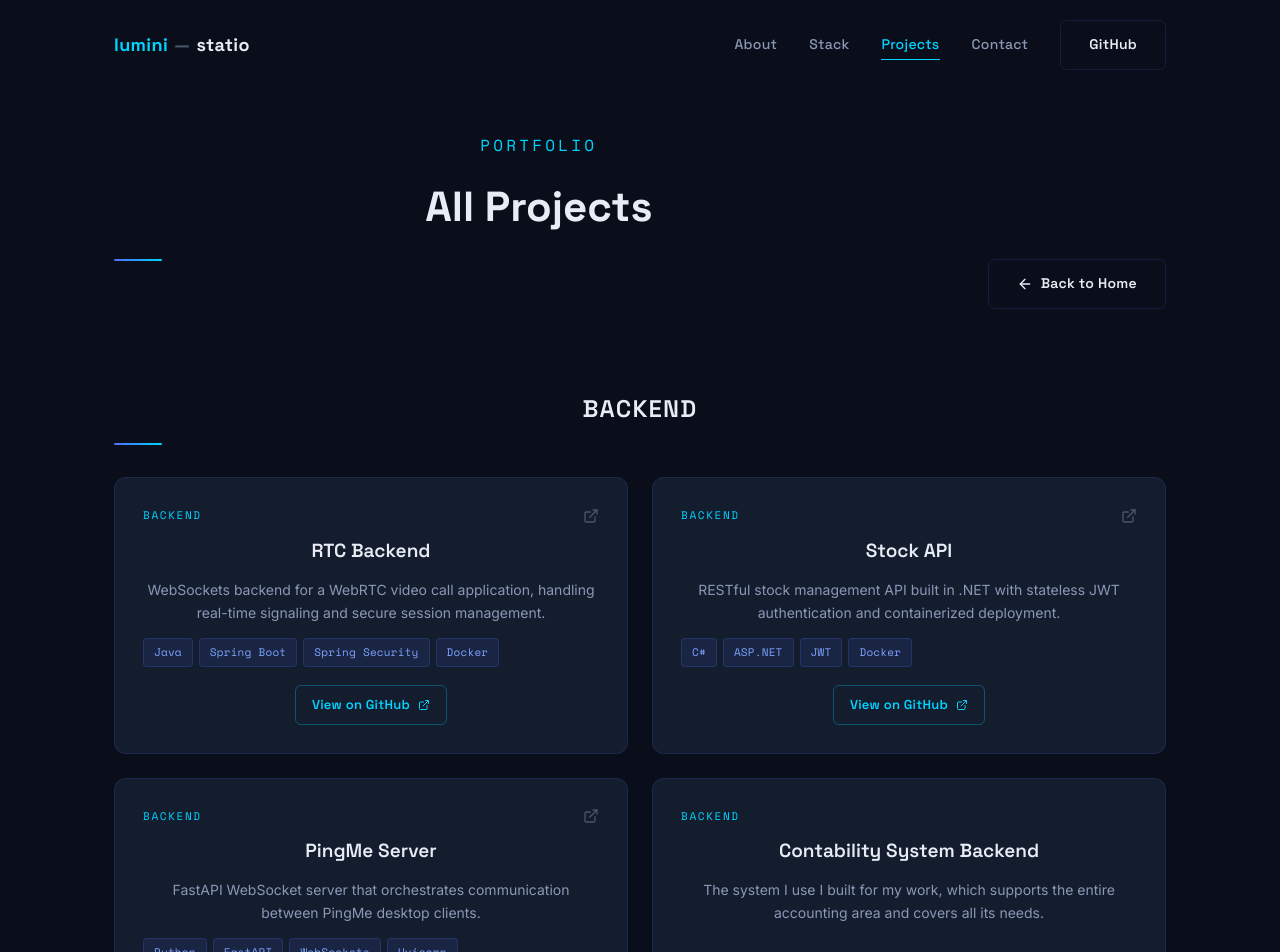
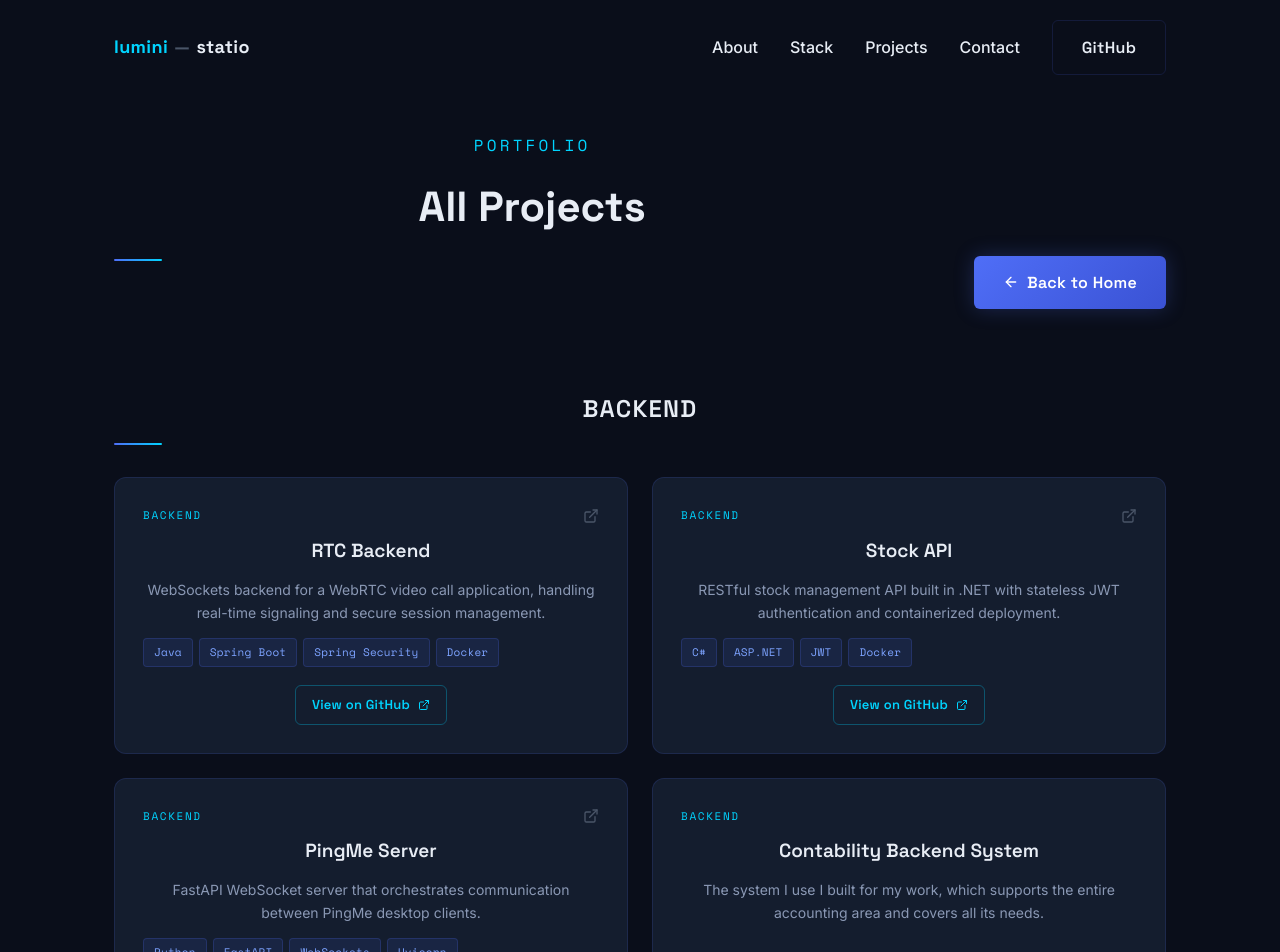
Before and after one commit to lumini-statio/portfolio, a React (Vite) app: page /projects in a window 1280 px wide. Shown: the top 952 px of the page. Built offline with nearby package versions, Linux system fonts and the light colour scheme; no server answers.

Commit message:
refactor about --> new styles and changes on projects

```diff
--- a/data/projects.js
+++ b/data/projects.js
@@ -97,14 +97,14 @@ export const projects = [
   },
   {
     id: 13,
-    title: "Contability System Backend",
+    title: "Contability Backend System",
     description: "The system I use I built for my work, which supports the entire accounting area and covers all its needs.",
     tags: ["Java", "Spring Boot", "Spring Security", "Hibernate", "JWT", "Kubernetes - K8s"],
     category: "Backend",
   },
   {
     id: 14,
-    title: "Sanity System Backend",
+    title: "Sanity Backend System",
     description: "System used by the health department to assign sick leave, track sick leave, conduct annual checkups, and perform physical and psychological checkups for new hires, etc.",
     tags: ["Java", "Spring Boot", "Spring Security", "Hibernate", "JWT", "Docker - Docker Compose"],
     category: "Backend",
--- a/src/atoms/styles/Button.module.css
+++ b/src/atoms/styles/Button.module.css
@@ -2,10 +2,10 @@
   display: inline-flex;
   align-items: center;
   gap: 8px;
-  padding: 12px 28px;
+  padding: 0.8rem 1.8rem;
   border-radius: var(--radius-sm);
   font-family: var(--font-display);
-  font-size: 14px;
+  font-size: 1rem;
   font-weight: 600;
   letter-spacing: 0.02em;
   cursor: pointer;
@@ -55,3 +55,11 @@
   background: rgba(0, 212, 255, 0.08);
   border-color: var(--accent-cyan);
 }
+
+.wide {
+  width: 100%;
+  max-width: 400px;
+  margin: 0 auto;
+  display: flex;
+  justify-content: center;
+}
--- a/src/components/Navbar.jsx
+++ b/src/components/Navbar.jsx
@@ -1,5 +1,5 @@
 import { useState, useEffect } from 'react';
-import { useLocation } from 'react-router';
+import { Link, useLocation } from 'react-router';
 import NavLink from '../atoms/NavLink';
 import Button from '../atoms/Button';
 import styles from './styles/Navbar.module.css';
@@ -28,22 +28,22 @@ const Navbar = () => {
   return (
     <header className={`${styles.header} ${scrolled ? styles.scrolled : ''}`}>
       <div className={`container ${styles.nav}`}>
-        <a href="/" className={styles.logo}>
+        <Link to="/" className={styles.logo}>
           <span className={styles.logoAccent}>lumini</span>
           <span className={styles.logoDivider}>—</span>
           <span className={styles.logoSub}>statio</span>
-        </a>
+        </Link>
 
         <nav className={`${styles.links} ${open ? styles.mobileOpen : ''}`}>
           {links.map((l) => (
-            <NavLink
+            <Link
               key={l.href}
-              href={l.href}
+              to={l.href}
               onClick={close}
               isActive={location.pathname === l.href}
             >
               {l.label}
-            </NavLink>
+            </Link>
           ))}
           <Button href="https://github.com/lumini-statio" variant="secondary">
             GitHub
--- a/src/pages/Home.jsx
+++ b/src/pages/Home.jsx
@@ -1,7 +1,11 @@
+import { Link, NavLink } from "react-router";
 import About from "../components/About";
 import Hero from "../components/Hero";
 import Stack from "../components/Stack";
 import Contact from "./Contact";
+import { projects } from "../../data/projects";
+import Button from "../atoms/Button";
+import buttonStyles from "../atoms/styles/Button.module.css";
 
 
 function Home() {
@@ -10,6 +14,7 @@ function Home() {
         <Hero/>
         <About/>
         <Stack/>
+        <Button href="/projects" variant="primary" className={buttonStyles.wide}>Projects</Button>
         <Contact/>
         </>
     )
--- a/src/pages/Projects.jsx
+++ b/src/pages/Projects.jsx
@@ -36,7 +36,7 @@ const Projects = () => {
             <div className={styles.headingWrapper}>
                 <SectionHeader label="Portfolio" title="All Projects" />
             </div>
-            <Button href="/#hero" variant="secondary" className={styles.backButton}>
+            <Button href="/#hero" variant="primary" className={styles.backButton}>
                 <ArrowLeft size={16} /> Back to Home
             </Button>
             </div>
@@ -62,6 +62,9 @@ const Projects = () => {
                 </div>
                 </div>
             ))}
+            <Button href="/#hero" variant="primary" className={styles.backButton}>
+                <ArrowLeft size={16} /> Back to Home
+            </Button>
             </div>
         </div>
         </section>
```
